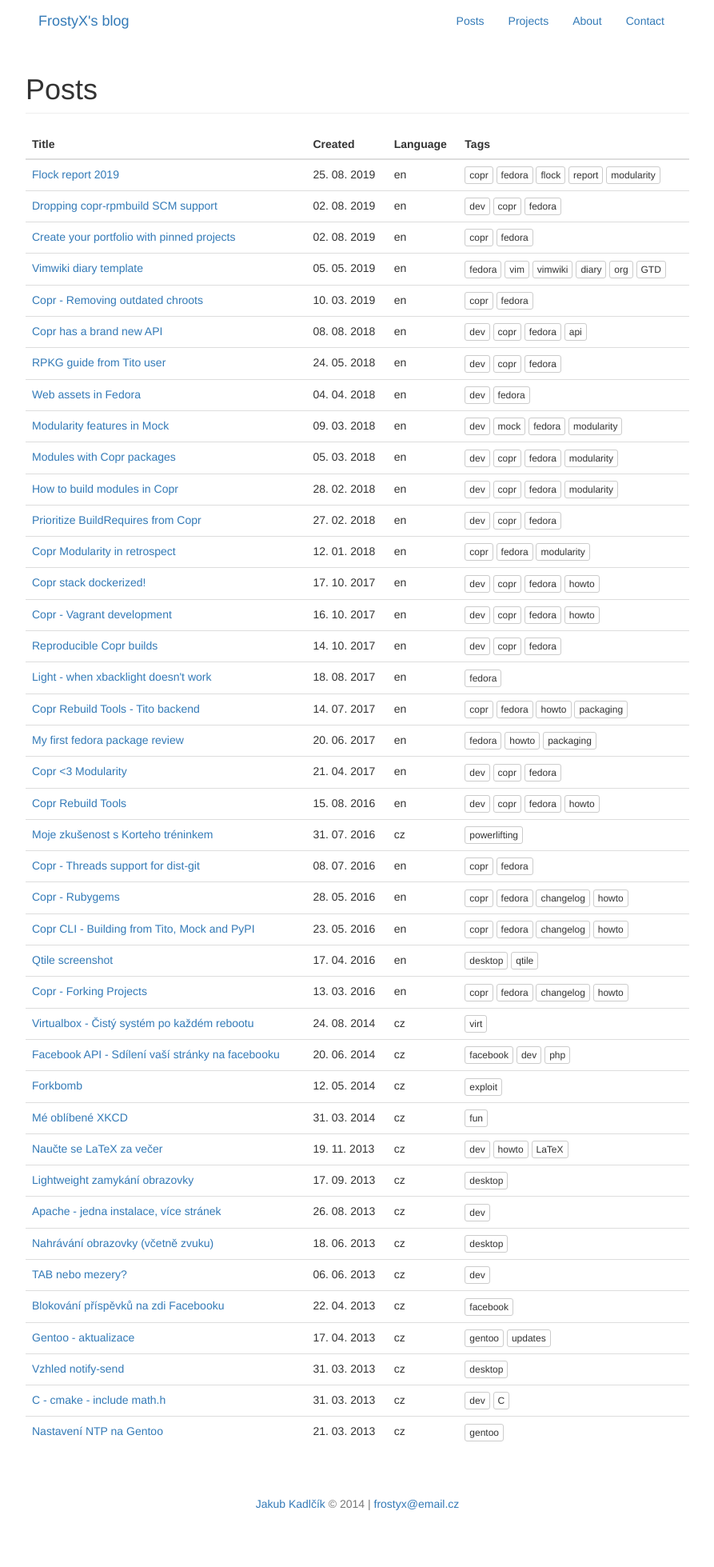
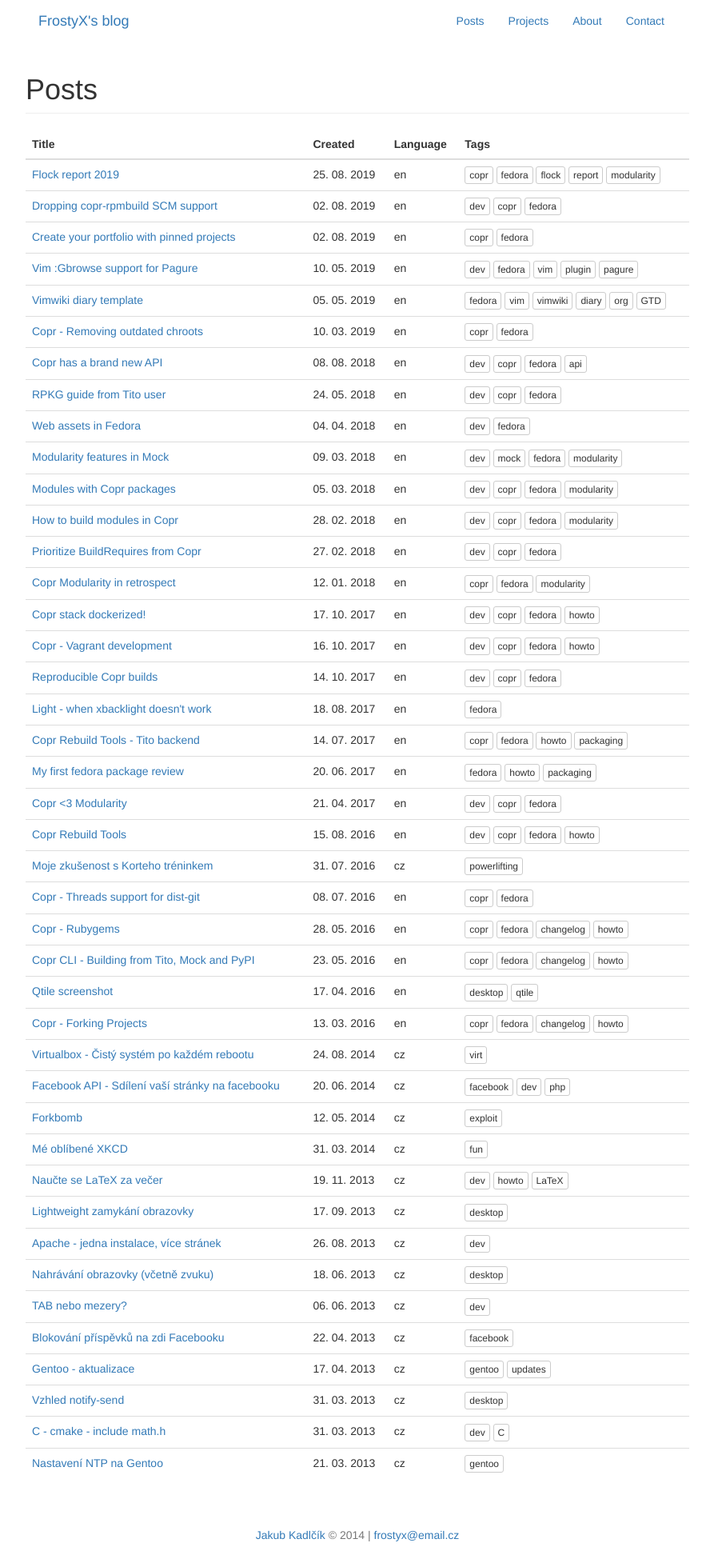
Before and after one commit to FrostyX/frostyx.github.io, a Jekyll site: the page built from posts.md, in a window 1280 px wide. Shown: the whole page at 80% size, without its empty margins (193-1086 px from the left). Built offline with Jekyll 4.4.1, drawn with Linux system fonts in a browser that asks for light colours; nearby versions of some CDN libraries; before the commit the page ends 1920 px from its top, so only the background shows below that; some of the changed lines change nothing that is shown.

Commit message:
Publish an article about :Gbrowse support for pagure

```diff
--- /dev/null
+++ b/_posts/2019-05-10-vim-gbrowse-support-for-pagure.md
@@ -0,0 +1,82 @@
+---
+layout: post
+title: Vim :Gbrowse support for Pagure
+lang: en
+categories: dev fedora vim plugin pagure
+---
+
+<blockquote class="blockquote">
+  <p class="mb-0">When you go to <i>this</i> directory, there is <i>this</i> file. Open it and see a function
+  <i>foo</i> definition. In it, there is an incorrect condition. It is at line <i>123</i>.</p>
+  <footer class="blockquote-footer">Every software developer working in a team, daily</footer>
+</blockquote>
+
+As software developers and sysadmins, we tend to communicate with other people much more than we could have ever
+imagined (when choosing this career path mainly as a way to escape the society). Particularly, we discuss semi-real,
+self-invented computer problems that supposedly need to be solved and that involves mentioning some existing pieces of
+code.
+
+Let's imagine your colleague asks where in the codebase is implemented some functionality. Unless you have an eidetic
+memory, you need to switch to your IDE and do a little of detective work to find out. Now, there is the boring part -
+explaining someone else what you are looking at. Only if there was a way for them to just see your editor.
+Instead, you are left with only two options, one more dull than the other.
+
+1. You can explain in which file it is, on what line(s), and describe approximately how it looks like.
+2. You can go to the site, where your codebase is hosted, navigate to the file/line(s) by yourself and send a link to it.
+
+
+Thank god (or rather notorious Mr. [Tim Pope][tpope]) for [vim-fugitive][vim-fugitive]! Besides many great features,
+it provides a `:Gbrowse` command which opens the current file, line or visual selection in your web browser.
+The support for various hosting sites is implemented in separate plugins, which are currently available for
+[GitHub][github], [GitLab][gitlab], [Bitbucket][bitbucket], [Gitee][gitee] and now also even for [Pagure][pagure]!
+
+
+## Usage
+
+While working with your code in vim, you can (select one or more lines and) type `:Gbrowse`.
+
+<div class="text-center img">
+  <a href="/files/img/gbrowse-vim.png" title=":Gbrowse in vim">
+    <img src="/files/img/gbrowse-vim.png" alt="" />
+  </a>
+</div>
+
+
+Hit enter and it opens in your browser.
+
+<div class="text-center img">
+  <a href="/files/img/gbrowse-chromium.png" title=":Gbrowse in vim">
+    <img src="/files/img/gbrowse-chromium.png" alt="" />
+  </a>
+</div>
+
+Please see [these animated gifs][gifs] for all the use-cases.
+
+
+## Installation
+
+Use [vundle][vundle], [pathogen][pathogen] or any other favorite way to install vim plugins. Don't forget to install
+the [tpope/vim-fugitive][vim-fugitive] plugin first.
+
+    Plugin 'tpope/vim-fugitive'
+    Plugin 'FrostyX/vim-fugitive-pagure'
+
+Alternatively, you can install the `vim-fugitive-pagure` RPM package available through
+[frostyx/vim-fugitive-pagure][copr] Copr repository. I will try to get it into official Fedora repositories soon!
+
+
+Let me know what do you think.
+
+
+
+[tpope]: https://github.com/tpope
+[vim-fugitive]: https://github.com/tpope/vim-fugitive
+[github]: https://github.com/tpope/vim-rhubarb
+[gitlab]: https://github.com/shumphrey/fugitive-gitlab.vim
+[bitbucket]: https://github.com/tommcdo/vim-fubitive
+[gitee]: https://github.com/linuxsuren/fugitive-gitee.vim
+[pagure]: https://github.com/FrostyX/vim-fugitive-pagure
+[gifs]: https://github.com/FrostyX/vim-fugitive-pagure#gbrowse-in-action
+[vundle]: https://github.com/VundleVim/Vundle.vim
+[pathogen]: https://github.com/tpope/vim-pathogen
+[copr]: https://copr.fedorainfracloud.org/coprs/frostyx/vim-fugitive-pagure/
--- a/css/style.css
+++ b/css/style.css
@@ -86,3 +86,7 @@
     width: 100%;
     height: 100%;
 }
+
+.blockquote, .blockquote-footer {
+    font-size: 14px;
+}
```
Also changed, not shown: files/img/gbrowse-chromium.png (added), files/img/gbrowse-vim.png (added).
